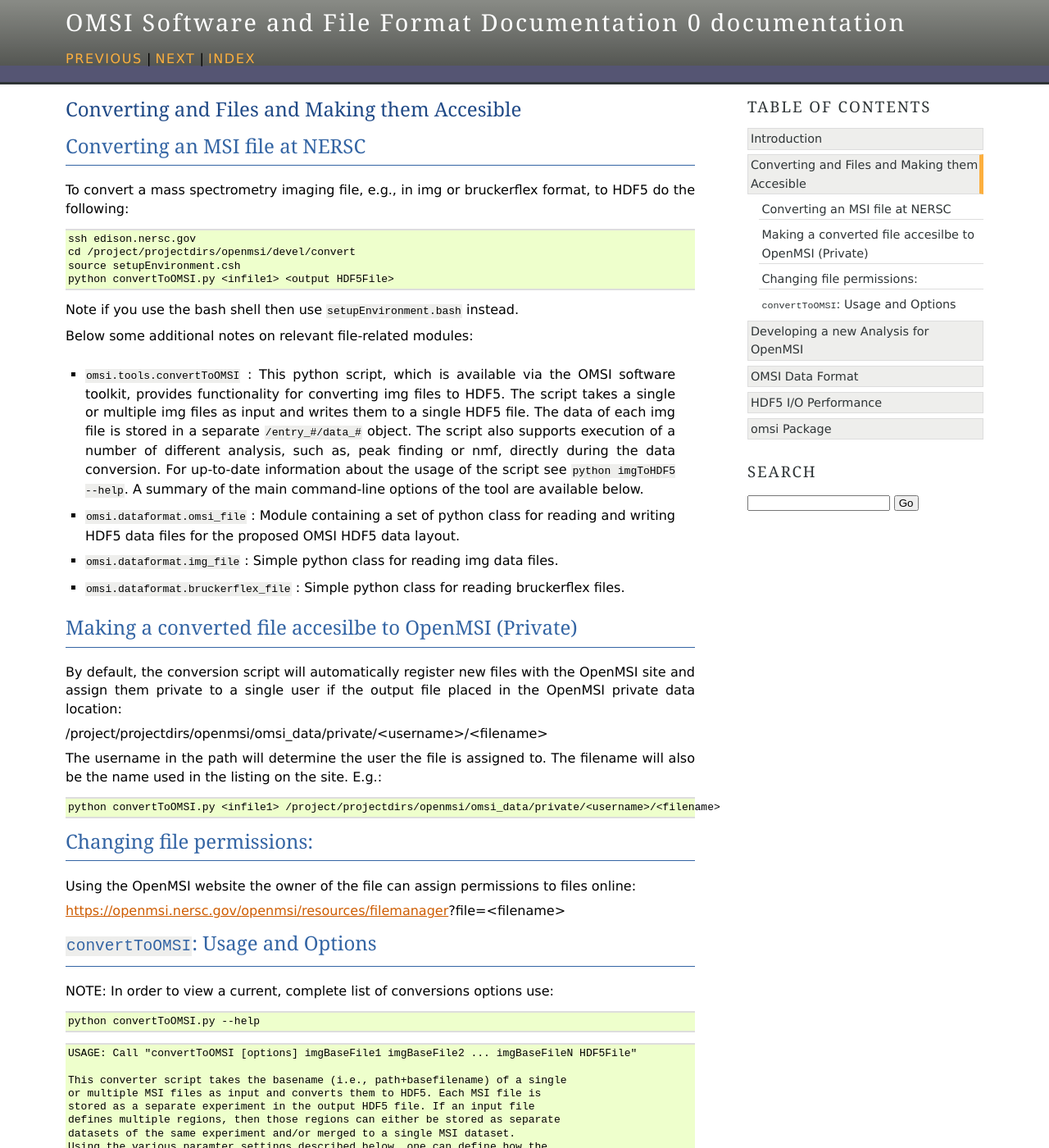
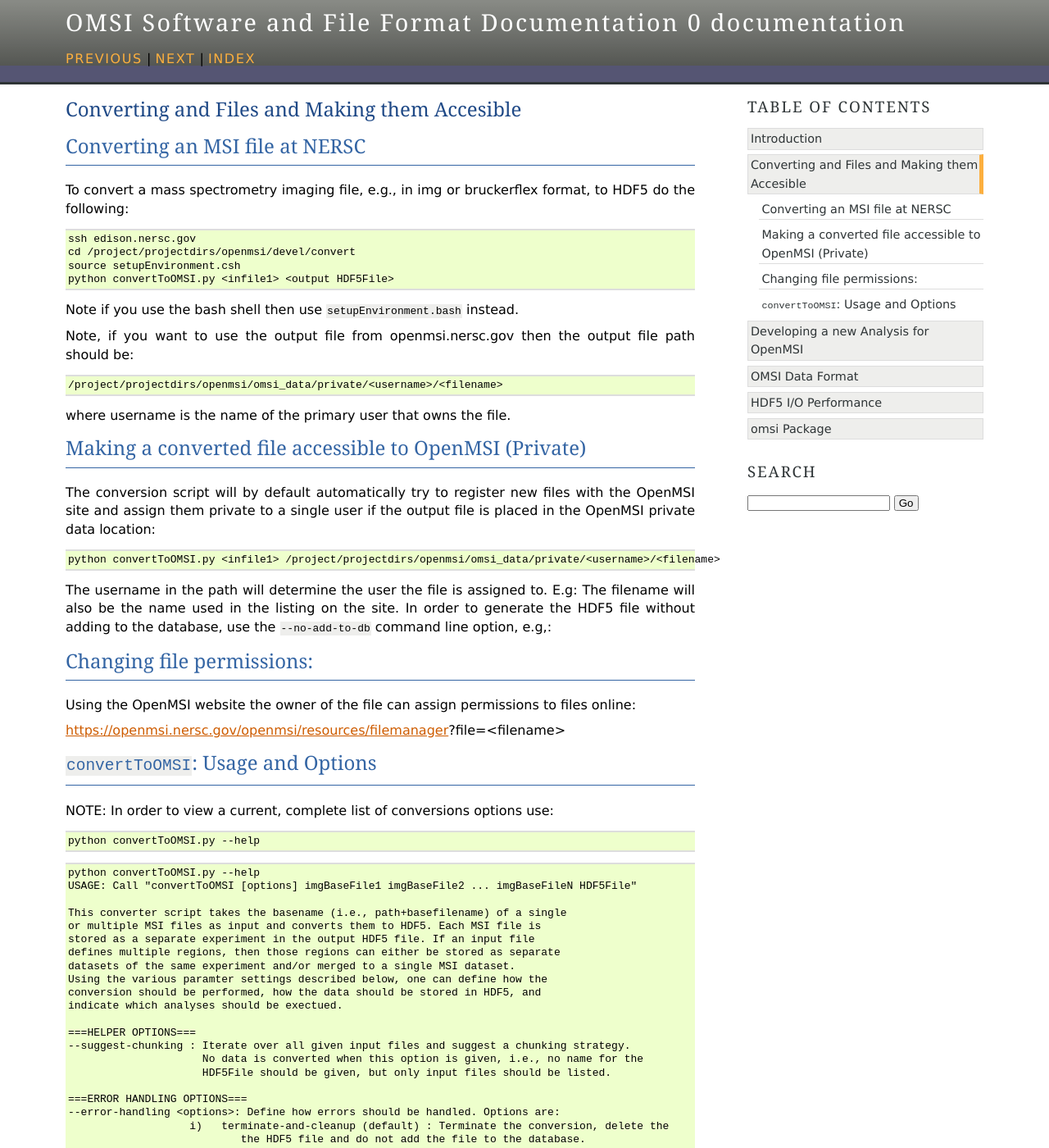
Before and after one commit to biorack/BASTet, a Sphinx documentation site: the page built from doc/convert_files.rst, in a window 1280 px wide and 1400 px high. Shown: the whole window at 82% size. Built offline with Sphinx 7.4.7, drawn with Linux system fonts in a browser that asks for light colours; formulas are drawn with MathJax 3; some of the changed text lies outside the part shown.

Commit message:
Updated documentation of the file conversion
git-svn-id: https://code.lbl.gov/svn/openmsi-tk/trunk@152 770f0362-5d60-4208-80c3-892ab42ae3ed

```diff
--- a/doc/convert_files.rst
+++ b/doc/convert_files.rst
@@ -17,28 +17,29 @@
 
 Note if you use the bash shell then use ``setupEnvironment.bash`` instead.
 
-Below some additional notes on relevant file-related modules:
+Note, if you want to use the output file from openmsi.nersc.gov then the output file path should be:
 
-* ``omsi.tools.convertToOMSI`` : This python script, which is available via the OMSI software toolkit, provides functionality for converting img files to HDF5. The script takes a single or multiple img files as input and writes them to a single HDF5 file. The data of each img file is stored in a separate ``/entry_#/data_#`` object. The script also supports execution of a number of different analysis, such as, peak finding or nmf, directly during the data conversion. For up-to-date information about the usage of the script see ``python imgToHDF5 --help``. A summary of the main command-line options of the tool are available below.
-* ``omsi.dataformat.omsi_file`` : Module containing a set of python class for reading and writing HDF5 data files for the proposed OMSI HDF5 data layout.
-* ``omsi.dataformat.img_file`` : Simple python class for reading img data files.
-* ``omsi.dataformat.bruckerflex_file`` : Simple python class for reading bruckerflex files.
+.. code-block:: none
 
+    /project/projectdirs/openmsi/omsi_data/private/<username>/<filename>
 
-Making a converted file accesilbe to OpenMSI (Private)
+where username is the name of the primary user that owns the file.
+
+Making a converted file accessible to OpenMSI (Private)
 ------------------------------------------------------
 
-By default, the conversion script will automatically register new files with the OpenMSI site and
-assign them private to a single user if the output file placed in the OpenMSI private data location:
+The conversion script will by default automatically try to register new files with the OpenMSI site and
+assign them private to a single user if the output file is placed in the OpenMSI private data location:
 
-/project/projectdirs/openmsi/omsi_data/private/<username>/<filename>
-
-The username in the path will determine the user the file is assigned to. The filename will also be
-the name used in the listing on the site. E.g.:
 
 .. code-block:: none
 
     python convertToOMSI.py <infile1> /project/projectdirs/openmsi/omsi_data/private/<username>/<filename>
+
+The username in the path will determine the user the file is assigned to. E.g: The filename will also be
+the name used in the listing on the site. In order to generate the HDF5 file without adding to the
+database, use the ``--no-add-to-db`` command line option, e.g,:
+
 
 Changing file permissions:
 --------------------------
@@ -60,6 +61,7 @@
 
 .. code-block:: none
 
+    python convertToOMSI.py --help
     USAGE: Call "convertToOMSI [options] imgBaseFile1 imgBaseFile2 ... imgBaseFileN HDF5File"
 
     This converter script takes the basename (i.e., path+basefilename) of a single
@@ -80,10 +82,13 @@
     --error-handling <options>: Define how errors should be handled. Options are:
                        i)   terminate-and-cleanup (default) : Terminate the conversion, delete the
                                the HDF5 file and do not add the file to the database.
-                       ii)  terminate-only,: Leave the generated HDF5 output file in place but  do not
+                       ii)  terminate-only, : Leave the generated HDF5 output file in place but  do not
                                 add the file to the database.
                        iii) continue-on-error: Ignore errors if possible and continue, even if this
                                 means that some data may be missing from the output.
+    --email <email1 email2 ...>: Send notification in case of both error or success to the given email address.
+    --email-success <email1 email2 ...>>: Send notification in case of success to the given email address.
+    --email-error <email1 email2 ...>>: Send notification in case of error to the given email address.
 
     ===INPUT DATA OPTIONS===
 
@@ -151,7 +156,7 @@
             HDF5 file. NOTE: If global peak-finding (fpg) is performed, then
             nmf will be performed on the peak-cube, otherwise on the raw data
     --no-nmf: Disable the execution of nmf
-    --nmf-nc <nummber>: Number of components to be computed by the NMF. (default nc=20)
+    --nmf-nc <number>: Number of components to be computed by the NMF. (default nc=20)
     --nmf-timeout <number>: Maximum time in seconds to be used for computing the NMF. (default timeout=600)
     --nmf-niter <number>: Number of iterations (minimum is 2)(default niter=2000)
     --nmf-tolerance <number>: Tolerance value for a relative stopping condition. (default tolerance=0.0001)
```
Also changed, not shown: other parts of doc/convert_files.rst (+4 -4 lines).
